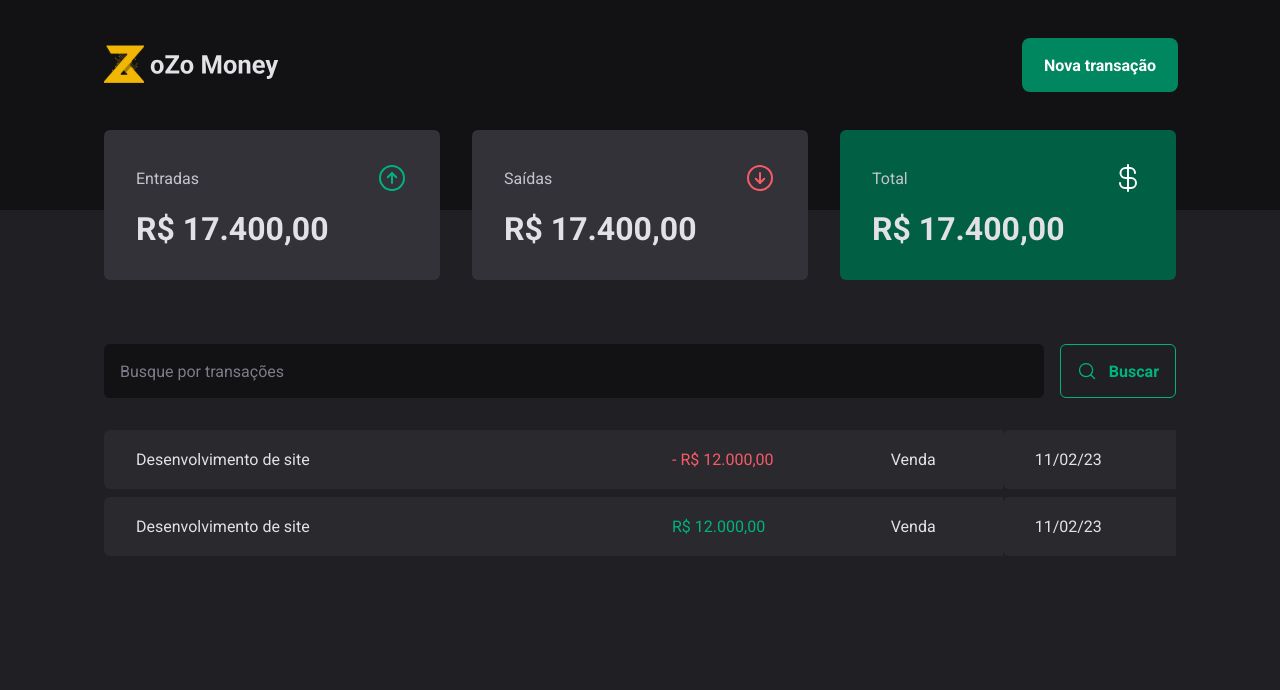
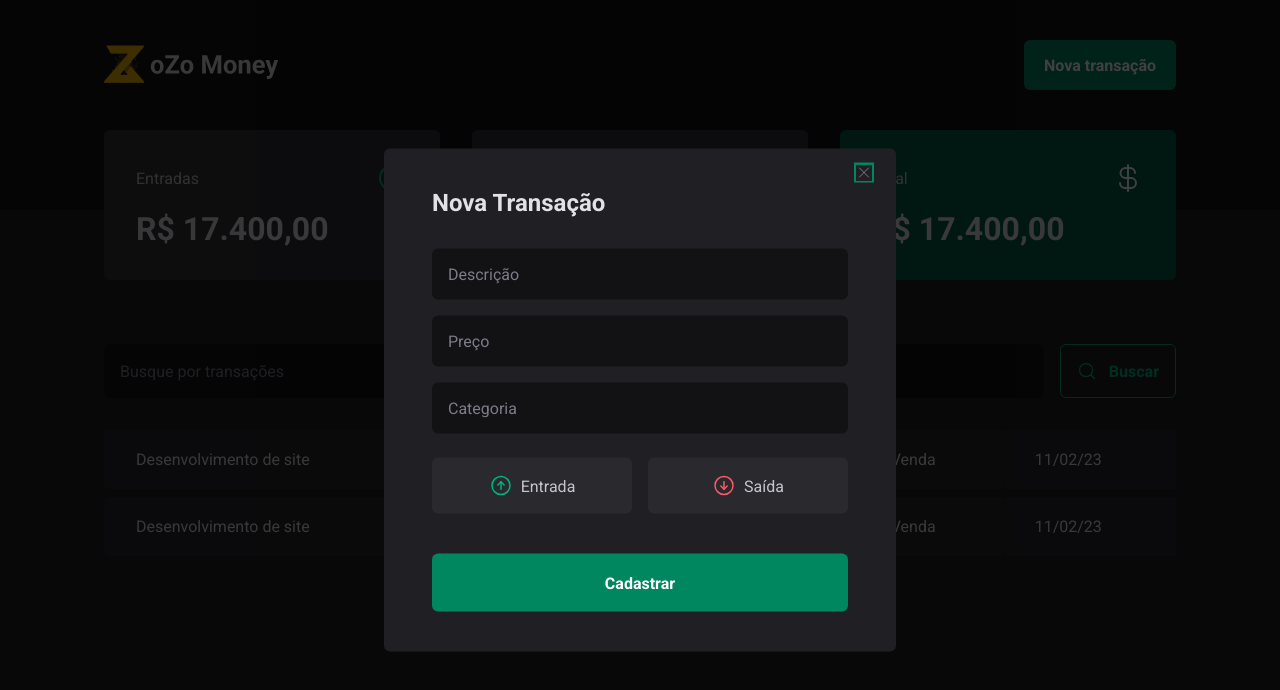
Before and after one commit to sTrkalec/ozo-money, a React (Vite) app: page / in a window 1280 px wide. Both pictures are taken after a click on the button "Nova transação". Shown: the top 690 px of the page. Built offline with nearby package versions, Linux system fonts and the light colour scheme.

Commit message:
feat: cria e termina css e html do modal

```diff
--- a/index.html
+++ b/index.html
@@ -3,11 +3,12 @@
 
 <head>
   <meta charset="UTF-8" />
+  <link rel="shortcut icon" href="src/assets/favIcon.svg" type="image/x-icon">
   <link rel="preconnect" href="https://fonts.googleapis.com">
   <link rel="preconnect" href="https://fonts.gstatic.com" crossorigin>
   <link href="https://fonts.googleapis.com/css2?family=Roboto:wght@400;700&display=swap" rel="stylesheet">
   <meta name="viewport" content="width=device-width, initial-scale=1.0" />
-  <title>oZo-money</title>
+  <title>oZo Money</title>
 </head>
 
 <body>
--- a/package.json
+++ b/package.json
@@ -9,6 +9,8 @@
     "preview": "vite preview"
   },
   "dependencies": {
+    "@radix-ui/react-dialog": "^1.0.2",
+    "@radix-ui/react-radio-group": "^1.1.1",
     "phosphor-react": "^1.4.1",
     "react": "^18.2.0",
     "react-dom": "^18.2.0",
--- a/src/components/Header/index.tsx
+++ b/src/components/Header/index.tsx
@@ -1,6 +1,8 @@
 import { HeaderContainer, HeaderContent, NewTransactionButton } from "./styles";
 
 import LogoImg from "../../assets/logo.svg"
+import * as Dialog from '@radix-ui/react-dialog';
+import { NewTransactionsModal } from "../NewTransactionsModal";
 
 export function Header() {
     return (
@@ -8,8 +10,13 @@
             <HeaderContent>
                 <img src={LogoImg} alt="" />
 
+                <Dialog.Root>
+                    <Dialog.Trigger asChild>
+                        <NewTransactionButton>Nova transação</NewTransactionButton>
+                    </Dialog.Trigger>
 
-                <NewTransactionButton>Nova transação</NewTransactionButton>
+                    <NewTransactionsModal/>
+                </Dialog.Root>
             </HeaderContent>
         </HeaderContainer>
     )
--- /dev/null
+++ b/src/components/NewTransactionsModal/index.tsx
@@ -0,0 +1,41 @@
+import * as Dialog from '@radix-ui/react-dialog';
+import * as RadioGroup from '@radix-ui/react-radio-group';
+import { ArrowCircleDown, ArrowCircleUp, X } from 'phosphor-react';
+import { CloseButton, Content, Overlay, TransactionType, TransactionTypeButton } from './styles';
+
+export function NewTransactionsModal() {
+    return (
+        <Dialog.Portal>
+            <Overlay />
+
+            <Content>
+                <CloseButton>
+                    <X />
+                </CloseButton>
+                <Dialog.Title>Nova Transação</Dialog.Title>
+
+                <form action="">
+                    <input type="text" placeholder='Descrição' required />
+                    <input type="number" placeholder='Preço' required />
+                    <input type="text" placeholder='Categoria' required />
+
+
+                    <TransactionType>
+                        <TransactionTypeButton value='income' variant='income'>
+                            <ArrowCircleUp size={24}/>
+                            Entrada
+                        </TransactionTypeButton>
+                        <TransactionTypeButton value='outcome' variant='outcome'>
+                            <ArrowCircleDown size={24}/>
+                            Saída
+                        </TransactionTypeButton>
+                    </TransactionType>
+
+                    <button type='submit'>Cadastrar</button>
+                </form>
+
+
+            </Content>
+        </Dialog.Portal>
+    )
+}
--- /dev/null
+++ b/src/components/NewTransactionsModal/styles.ts
@@ -0,0 +1,127 @@
+import styled from "styled-components";
+import * as Dialog from '@radix-ui/react-dialog';
+import * as RadioGroup from '@radix-ui/react-radio-group';
+
+
+
+
+
+export const Overlay = styled(Dialog.Overlay)`
+    position: fixed;
+    width: 100vw;
+    height: 100vh;
+    inset: 0; // inset igual top = 0 left = 0 botton = 0 etc
+    background-color: rgba(0,0,0,0.75);
+
+
+`
+
+export const Content = styled(Dialog.Content)`
+    min-width: 32rem;
+    border-radius: 6px;
+    padding: 2.5rem 3rem;
+    background: ${props => props.theme["gray-800"]};
+
+    position: fixed;
+    top: 50%;
+    left: 50%;
+    transform: translate(-50%, -50%);
+
+
+    form{
+        margin-top: 2rem;
+        display: flex;
+        flex-direction: column;
+        gap: 1rem;
+
+        input{
+            border-radius: 6px;
+            border: 0;
+            background: ${props => props.theme["gray-900"]};
+            color: ${props => props.theme["gray-300"]};
+            padding: 1rem;
+
+
+            &::placeholder{
+                color: ${props => props.theme["gray-500"]};
+            }
+        }
+
+
+        button[type='submit'] {
+                height: 58px;
+                border: 0;
+                background: ${props => props.theme["green-500"]};
+                color: ${props => props.theme.white};
+                font-weight: bold;
+                padding: 0 1.25rem;
+                border-radius: 6px;
+                margin-top: 1.5rem;
+                cursor: pointer;
+
+                &:hover{
+                    background: ${props => props.theme["green-700"]};
+                    transition: background-color 0.2s;
+
+                }
+            }
+    }
+`
+
+export const CloseButton = styled(Dialog.Close)`
+    position: absolute;
+    background: transparent;
+    border: 0;
+    top: 1rem;
+    right: 1.5rem;
+    line-height: 0;
+
+    cursor: pointer;
+    color: ${props => props.theme["gray-500"]};
+
+`
+export const TransactionType = styled(RadioGroup.Root)`
+    display: grid;
+    grid-template-columns: repeat(2, 1fr);
+    gap: 1rem;
+    margin-top: 0.5rem;
+`
+
+
+interface TransactionTypeButtonProps {
+    variant: "income" | "outcome";
+}
+
+export const TransactionTypeButton = styled(RadioGroup.Item) <TransactionTypeButtonProps>`
+    background-color: ${props => props.theme["gray-700"]};
+    padding: 1rem;
+    display: flex;
+    align-items: center;
+    justify-content: center;
+    gap: 0.5rem;
+    border-radius: 6px;
+    cursor: pointer;
+    border: 0;
+    color: ${props => props.theme["gray-300"]};
+
+    svg{
+        color: ${props => props.variant == "income" ? props.theme["green-300"] : props.theme["red-300"]};
+    }
+
+    &[data-state="unchecked"]:hover{
+        transition: background-color 0.3s;
+        background: ${props => props.theme["gray-600"]};
+    }
+
+
+    &[data-state="checked"]{
+        color: ${props => props.theme.white};
+        background: ${props => props.variant == "income" ? props.theme["green-500"] : props.theme["red-500"]};
+        transition: background-color 0.5s;
+
+        svg{
+            color: ${props => props.theme.white};
+        }
+    }
+
+`
```
Also changed, not shown: src/assets/favIcon.svg (added), 1 other file (tests, documents, lock files or other folders).
